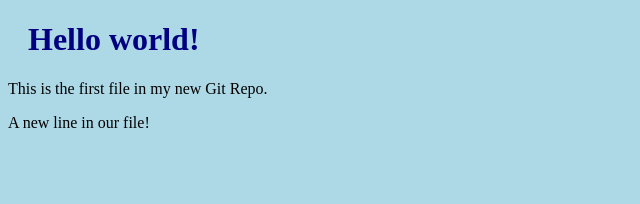
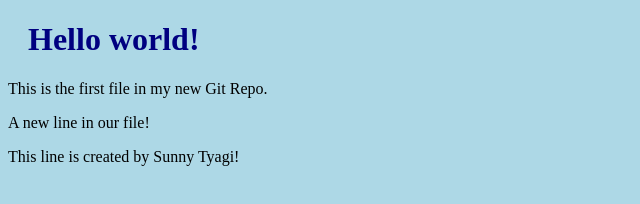
Before and after one commit to DiwakarSinghRajput/hello-world, a plain HTML site: page index.html in a window 1280 px wide. Shown: the whole page, without its empty margins (0-640 px from the left). Drawn offline with Linux system fonts and the light colour scheme.

Commit message:
This line is done by sunny tyagi

```diff
--- a/index.html
+++ b/index.html
@@ -9,6 +9,7 @@
 <h1>Hello world!</h1>
 <p>This is the first file in my new Git Repo.</p>
 <p>A new line in our file!</p>
+<p>This line is created by Sunny Tyagi!</p>
 
 </body>
 </html>
```
